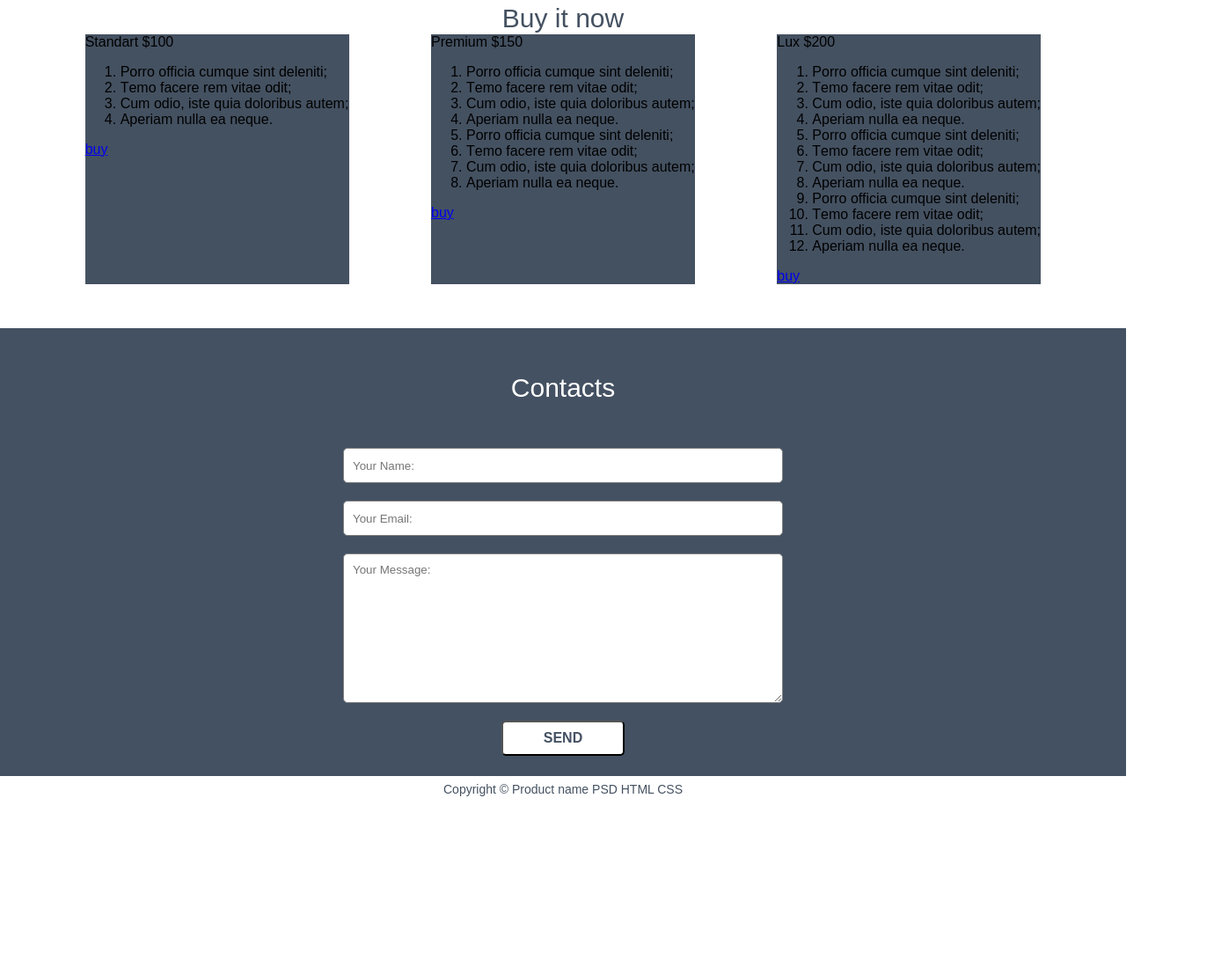
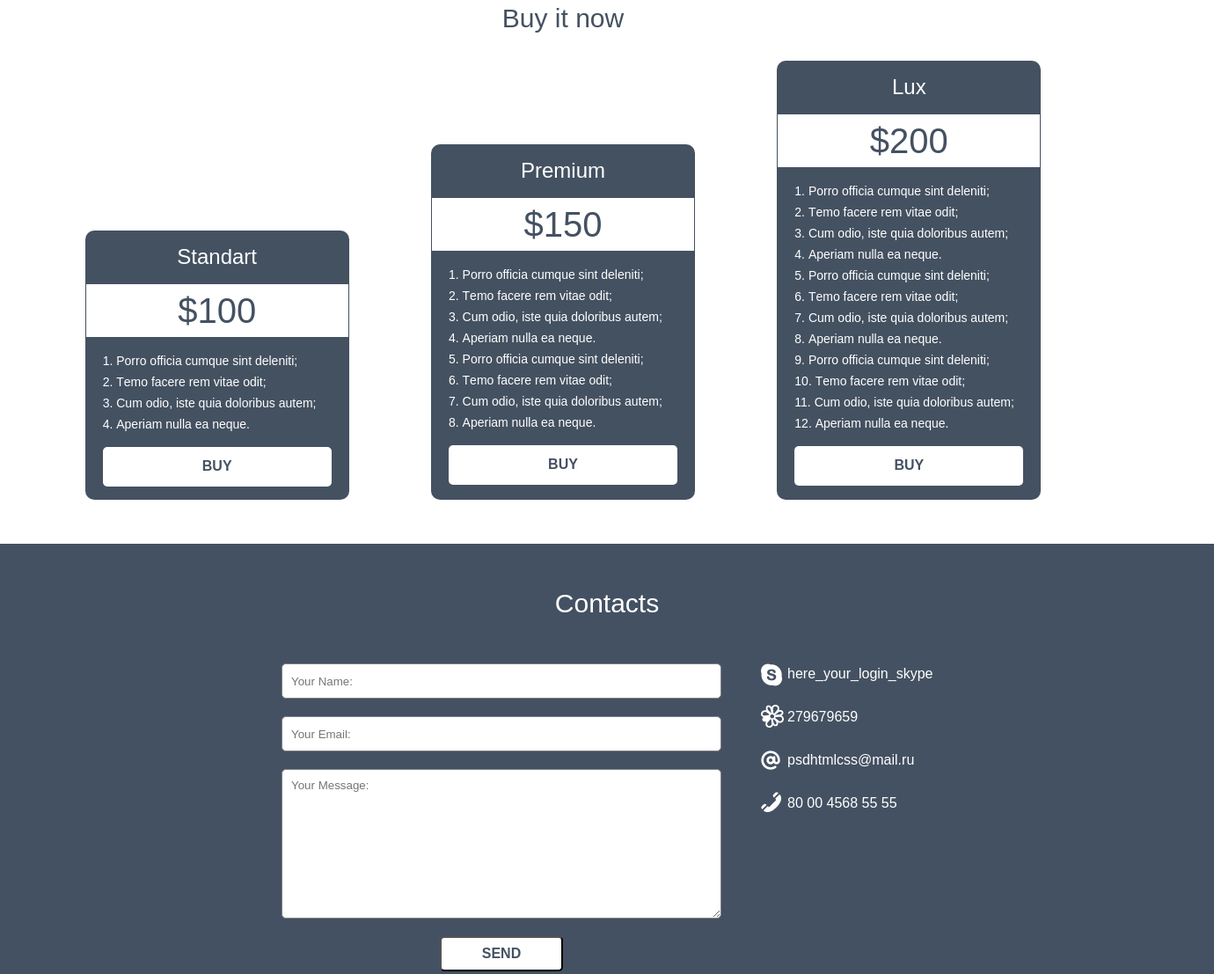
Before and after one commit to maufaka/maket, a plain HTML site: page index.html in a window 1280 px wide. Shown: the part 2124-3231 px from the top of the page at 88% size, 1380 px wide, since content can reach past the window. Before the commit the page ends 3036 px from the top, so only its background shows below. Drawn offline with Linux system fonts and the light colour scheme.

Commit message:
Доделал блок Buy it now и footer

```diff
--- a/css/style.css
+++ b/css/style.css
@@ -301,12 +301,13 @@ summary:before {
     flex-wrap: wrap;
     padding: 50px;
     justify-content: space-around;
+    align-items: flex-end;
 }
 
 .buy-tittle {
     display: block;
     width: 100%;
-    margin: 0;
+    margin: 0 0 30px 0;
     text-align: center;
     color: #445161;
     font-family: "Arial";
@@ -315,36 +316,105 @@ summary:before {
     line-height: 36px;
 }
 
-.buy-wrapper {
+.buy-wrapper-standart {
     background-color: #445161;
     width: 300px;
+    height: 306px;
+    border-radius: 10px;
+}
+
+.buy-wrapper-premium {
+    background-color: #445161;
+    width: 300px;
+    height: 404px;
+    border-radius: 10px;
+}
+
+.buy-wrapper-lux {
+    background-color: #445161;
+    width: 300px;
+    height: 499px;
+    border-radius: 10px;
 }
 
 .buy-class {
-
+    color: #ffffff;
+    font-family: "Arial";
+    font-size: 24px;
+    font-weight: 400;
+    line-height: 30px;
+    display: block;
+    text-align: center;
+    margin: 15px auto;
 }
 
 .price {
-
+    color: #445162;
+    font-family: "Arial";
+    font-size: 40px;
+    font-weight: 400;
+    line-height: 30px;
+    display: block;
+    text-align: center;
+    margin: 0 auto;
+    padding: 15px 0 15px 0;
+    background-color: white;
+    border: 1px solid #445161;
 }
 
 .buy-list {
-
+    color: #ffffff;
+    font-family: "Arial";
+    font-size: 14px;
+    font-weight: 400;
+    line-height: 24px;
+    list-style-position: inside;
+    padding-left: 20px;
 }
 
-.buy-link {
+.buy-button {
+    display: block;
+    border-radius: 5px;
+    background-color:  #ffffff;
+    width: 260px;
+    height: 35px;
+    text-transform: uppercase;
+    font-family: Arial;
+    color:  #445162;
+    font-size: 16px;
+    font-weight: 700;
+    line-height: 24px;
+    text-align: center;
+    padding-top: 10px;
+    outline: none;
+    margin: 0 auto;
+    text-decoration: none;
+}
 
+.buy-button:hover {
+    background-color: gray;
+    color: white;
+}
+
+.buy-button:active {
+    background-color:  darkgray;
+    color:  #445162;
 }
 
 .footer-head {
   width: 100%;
-  height: 509px;
+  padding: 50px;
   background-image: url("../img/footer.jpg");
+    display: flex;
+    flex-wrap: wrap;
+    justify-content: center;
 }
 
 .form-title {
   text-align: center;
-  padding-top: 50px;
+  display: block;
+  text-align: center;
+  width: 100%;
   margin: 0 0 50px 0;
   color: #ffffff;
   font-family: "Arial";
@@ -354,11 +424,11 @@ summary:before {
 }
 
 .footer-form {
+  width: 500px;
+  margin: 0 auto;
   display: flex;
   flex-wrap: wrap;
   justify-content: center;
-  width: 500px;
-  margin: 0 auto;
 }
 
 .footer-form input[type="text"],
@@ -391,6 +461,8 @@ summary:before {
 
 .footer-form textarea {
   width: 100%;
+  max-width: 500px;
+  max-height: 170px;
   height: 170px;
   margin: 0 0 20px 0;
   padding: 10px;
@@ -428,6 +500,74 @@ summary:before {
   color:  #445162;
 }
 
+.social-wrapper {
+    width: 240px;
+    position: relative;
+}
+
+.social-link {
+    color: #ffffff;
+    font-family: "Arial";
+    font-size: 16px;
+    font-weight: 400;
+    line-height: 24px;
+    text-decoration: none;
+    display: block;
+    margin: 0 0 25px 75px;
+}
+
+.social-link:hover {
+    color: gray;
+}
+
+.social-link:active {
+    color: darkgray;
+}
+
+.social-wrapper > a:nth-child(1):before {
+    content: "";
+    display: block;
+    background-image: url("../img/skype_icon.png");
+    width: 24px;
+    height: 26px;
+    position: absolute;
+    top: 0;
+    left: 45px;
+}
+
+.social-wrapper > a:nth-child(2):before {
+    content: "";
+    display: block;
+    background-image: url("../img/icq_icon.png");
+    width: 26px;
+    height: 26px;
+    position: absolute;
+    top: 47px;
+    left: 45px;
+}
+
+.social-wrapper > a:nth-child(3):before {
+    content: "";
+    display: block;
+    background-image: url("../img/email_icon.png");
+    width: 22px;
+    height: 22px;
+    position: absolute;
+    top: 99px;
+    left: 45px;
+}
+
+.social-wrapper > a:nth-child(4):before {
+    content: "";
+    display: block;
+    background-image: url("../img/phone_icon.png");
+    width: 24px;
+    height: 23px;
+    position: absolute;
+    top: 146px;
+    left: 45px;
+}
+
 .copy {
   text-align: center;
   color: #445161;
--- a/index.html
+++ b/index.html
@@ -4,6 +4,7 @@
     <meta charset="UTF-8">
     <title>Document</title>
     <link rel="stylesheet" href="css/style.css">
+    <link rel="stylesheet" href="css/fontawesome.min.css">
 </head>
 <body>
 <header class="head">
@@ -125,7 +126,7 @@
     </section>
     <section class="buy">
         <h2 class="buy-tittle">Buy it now</h2>
-        <div class="buy-wrapper">
+        <div class="buy-wrapper-standart">
             <span class="buy-class">Standart</span>
             <span class="price">$100</span>
             <ol class="buy-list">
@@ -134,12 +135,12 @@
                 <li>Cum odio, iste quia doloribus autem;</li>
                 <li>Aperiam nulla ea neque.</li>
             </ol>
-            <a href="#" class="buy-link">buy</a>
+            <a href="#" class="buy-button">buy</a>
         </div>
-        <div class="buy-wrapper">
+        <div class="buy-wrapper-premium">
             <span class="buy-class">Premium</span>
             <span class="price">$150</span>
-            <ol>
+            <ol class="buy-list">
                 <li>Porro officia cumque sint deleniti;</li>
                 <li>Тemo facere rem vitae odit;</li>
                 <li>Cum odio, iste quia doloribus autem;</li>
@@ -149,12 +150,12 @@
                 <li>Cum odio, iste quia doloribus autem;</li>
                 <li>Aperiam nulla ea neque.</li>
             </ol>
-            <a href="#">buy</a>
+            <a href="#" class="buy-button">buy</a>
         </div>
-        <div class="buy-wrapper">
+        <div class="buy-wrapper-lux">
             <span class="buy-class">Lux</span>
             <span class="price">$200</span>
-            <ol>
+            <ol class="buy-list">
                 <li>Porro officia cumque sint deleniti;</li>
                 <li>Тemo facere rem vitae odit;</li>
                 <li>Cum odio, iste quia doloribus autem;</li>
@@ -168,18 +169,26 @@
                 <li>Cum odio, iste quia doloribus autem;</li>
                 <li>Aperiam nulla ea neque.</li>
             </ol>
-            <a href="#">buy</a>
+            <a href="#" class="buy-button">buy</a>
         </div>
     </section>
     <footer>
         <section class="footer-head">
             <h2 class="form-title">Contacts</h2>
+            <div>
                 <form class="footer-form" action="#" method="post">
                     <input type="text" placeholder="Your Name:">
                     <input type="email" placeholder="Your email:">
                     <textarea placeholder="Your message:"></textarea>
                     <input type="submit" value="send">
                 </form>
+            </div>
+            <div class="social-wrapper">
+                <a href="#" class="social-link">here_your_login_skype</a>
+                <a href="#" class="social-link">279679659</a>
+                <a href="#" class="social-link">psdhtmlcss@mail.ru</a>
+                <a href="#" class="social-link">80 00 4568 55 55</a>
+            </div>
         </section>
         <p class="copy">Copyright &copy; Product name PSD HTML CSS</p>
     </footer>
```
Also changed, not shown: css/fontawesome.min.css (added), img/email_icon.png (added), img/icq_icon.png (added), img/phone_icon.png (added), img/skype_icon.png (added). Lines whose indentation alone changed are shown as unchanged.
